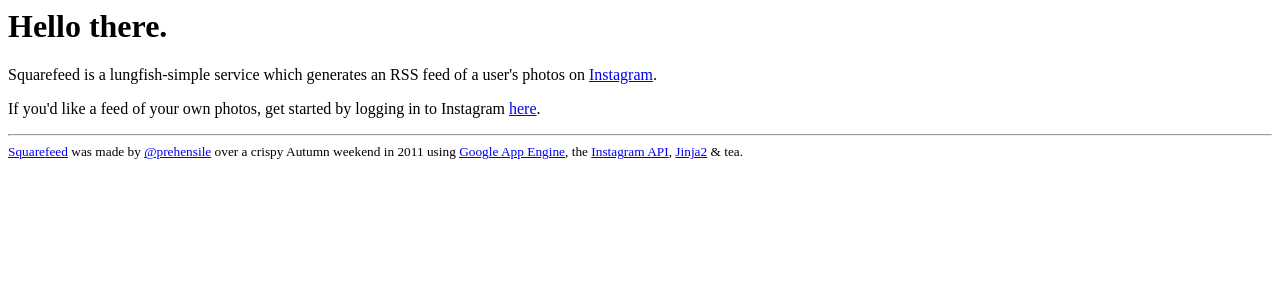
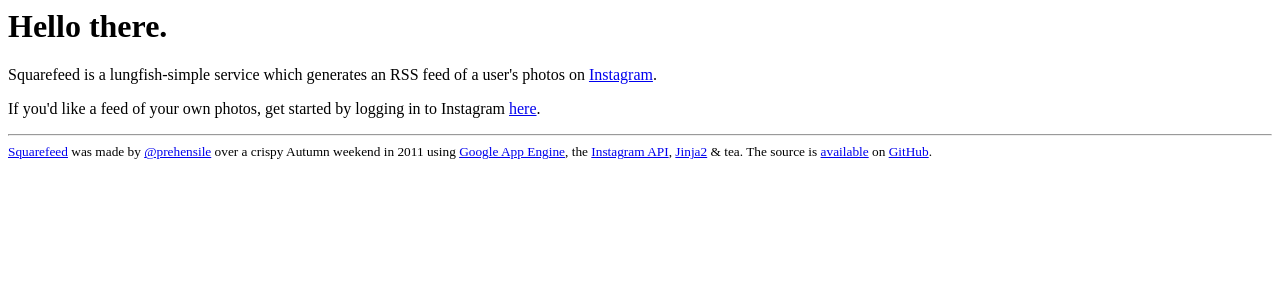
Before and after one commit to prehensile/squarefeed, a Python web app: template templates/index.html in a window 1280 px wide. Shown: the top 300 px of the page. Run offline with Jinja, Linux system fonts and the light colour scheme; the template is opened without the code that fills it, so the values that code supplies are empty.

Commit message:
amended footer to include link to source on github

```diff
--- a/templates/footer.html
+++ b/templates/footer.html
@@ -1,2 +1,4 @@
 <hr>
-<small><a href="/">Squarefeed</a> was made by <a href="http://twitter.com/prehensile">@prehensile</a> over a crispy Autumn weekend in 2011 using <a href="http://code.google.com/appengine/">Google App Engine</a>, the <a href="http://instagr.am/developer/">Instagram API</a>, <a href="http://jinja.pocoo.org/">Jinja2</a> & tea.</small>
+<small>
+<a href="/">Squarefeed</a> was made by <a href="http://twitter.com/prehensile">@prehensile</a> over a crispy Autumn weekend in 2011 using <a href="http://code.google.com/appengine/">Google App Engine</a>, the <a href="http://instagr.am/developer/">Instagram API</a>, <a href="http://jinja.pocoo.org/">Jinja2</a> & tea. The source is <a href="http://github.com/prehensile/squarefeed">available</a> on <a href="http://github.com">GitHub</a>.</p>
+</small>
```
